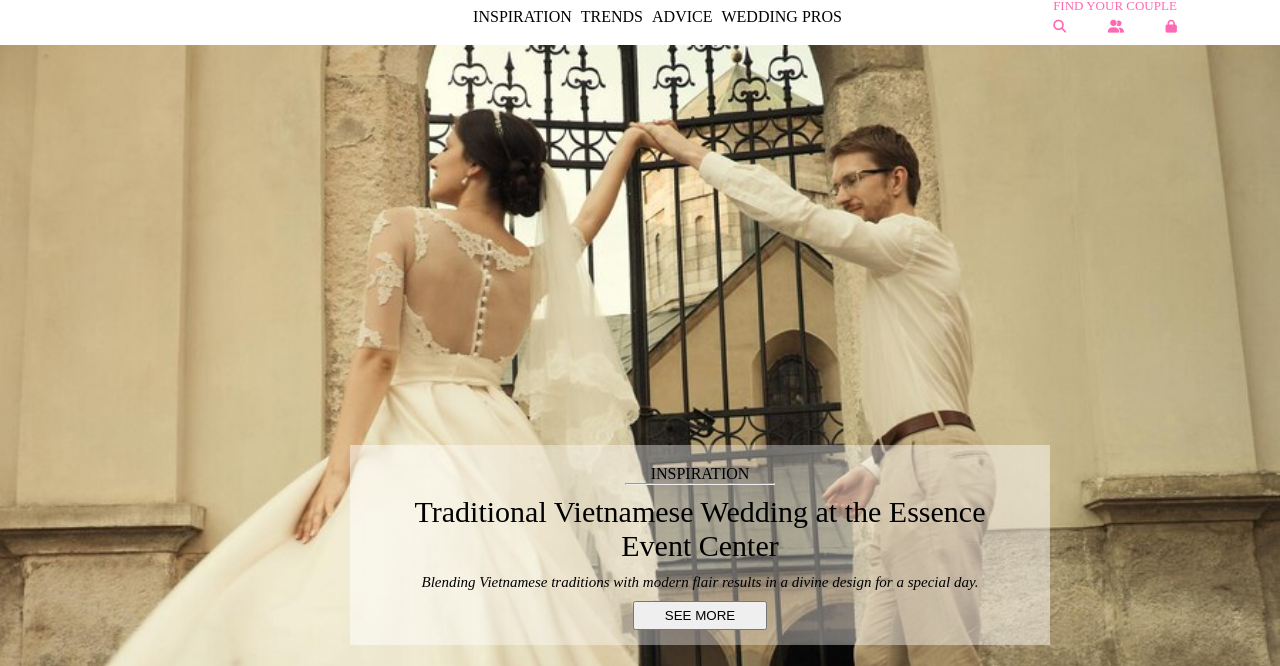
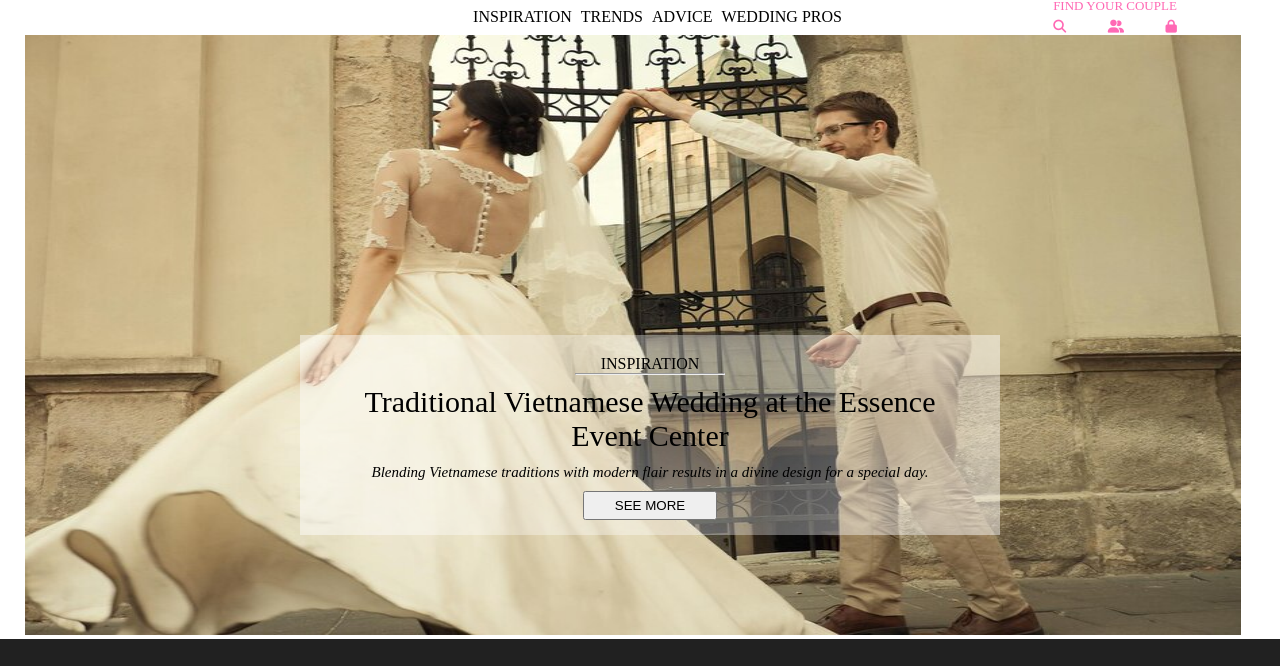
Before and after one commit to hasansharif819/minnesota-bridge, a website: page index.html in a window 1280 px wide. Shown: the part 85-751 px from the top of the page. Drawn offline with Linux system fonts and the light colour scheme.

Commit message:
position

```diff
--- a/index.html
+++ b/index.html
@@ -37,6 +37,7 @@
     </div>
 
     <div id="homepage">
+        <img src="./images/wed1.jpg" alt="">
         <div>
             <p>INSPIRATION</p>
             <hr>
--- a/scss/style.scss
+++ b/scss/style.scss
@@ -7,21 +7,22 @@
 }
 
 #homepage {
-    background-image: url('../images/wed1.jpg');
-    background-repeat: no-repeat;
-    background-size: cover;
-    margin-top: 10px;
-    height: 700px;
-    width: 100%;
     position: relative;
+    img {
+        height: 600px;
+        width:95vw;
+        position: relative;
+        left: 25px;
+    }
     div {
-        position: absolute;
-        text-align: center;
         height: 200px;
         max-width: 700px;
-        margin-left: 350px;
-        margin-top: 400px;
         box-shadow: inset 0 0 2000px white;
+        position: absolute;
+        top: 300px;
+        left: 300px;
+        z-index: 1;
+        text-align: center;
         p {
             margin-top: 20px;
         }
```
Also changed, not shown: css/style.css.
